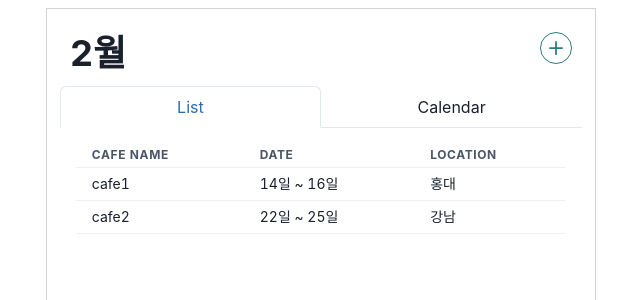
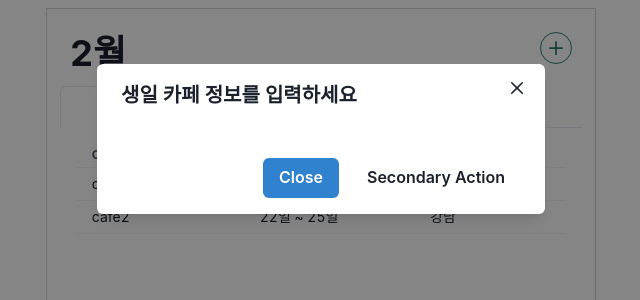
Before and after one commit to YeSeul-0w0/imh-fe, a React (Create React App) app: page /imh-fe/ in a window 1280 px wide. Both pictures are taken after a click on the button 874 px from the left and 48 px from the top of the page. Shown: the top 300 px of the page, without its empty margins (319-959 px from the left). Built offline with nearby package versions, Linux system fonts and the light colour scheme.

Commit message:
feat: add modal for register cafe data

```diff
--- /dev/null
+++ b/src/component/main/AddModal.js
@@ -0,0 +1,37 @@
+import {
+  Button,
+  Modal,
+  ModalBody,
+  ModalCloseButton,
+  ModalContent,
+  ModalFooter,
+  ModalHeader,
+  ModalOverlay,
+  useDisclosure,
+} from "@chakra-ui/react";
+import PropTypes from "prop-types";
+
+function AddModal({ isOpen, onClose }) {
+  return (
+    <Modal isOpen={isOpen} onClose={onClose}>
+      <ModalOverlay />
+      <ModalContent>
+        <ModalHeader>생일 카페 정보를 입력하세요</ModalHeader>
+        <ModalCloseButton />
+        <ModalBody></ModalBody>
+
+        <ModalFooter>
+          <Button colorScheme="blue" mr={3} onClick={onClose}>
+            Close
+          </Button>
+          <Button variant="ghost">Secondary Action</Button>
+        </ModalFooter>
+      </ModalContent>
+    </Modal>
+  );
+}
+AddModal.prototype = {
+  isOpen: PropTypes.bool.isRequired,
+  onClose: PropTypes.func.isRequired,
+};
+export default AddModal;
--- a/src/component/main/MainScreen.js
+++ b/src/component/main/MainScreen.js
@@ -1,21 +1,33 @@
-import { Box, Flex, Heading, IconButton } from "@chakra-ui/react";
-import React from "react";
+import {
+  Box,
+  Flex,
+  Heading,
+  IconButton,
+  useDisclosure,
+} from "@chakra-ui/react";
+import React, { useState } from "react";
 import dummy from "../../static/cafe_list.json"; // 더미 데이터
 import { Tabs, TabList, TabPanels, Tab, TabPanel } from "@chakra-ui/react";
 import Calendar from "./Calendar";
 import List from "./List";
 import { AddIcon } from "@chakra-ui/icons";
+import AddModal from "./AddModal";
+
 function MainScreen() {
   const today = new Date();
+  const { isOpen, onOpen, onClose } = useDisclosure();
 
   return (
     <div>
+      {isOpen ? <AddModal isOpen={isOpen} onClose={onClose} /> : null}
       <Box display="grid" gridGap={2} gridAutoFlow="column" margin="2%">
         <Heading as="h2" size="xl">
           {today.getMonth() + 1}월
         </Heading>
         <Flex justifyContent="flex-end">
           <IconButton
+            id="main-screen-add"
+            onClick={onOpen}
             isRound={true}
             size="sm"
             variant="outline"
@@ -27,7 +39,6 @@ function MainScreen() {
       <Tabs isFitted variant="enclosed">
         <TabList>
           <Tab>List</Tab>
-
           <Tab>Calendar</Tab>
         </TabList>
 
@@ -40,6 +51,7 @@ function MainScreen() {
           </TabPanel>
         </TabPanels>
       </Tabs>
+      <AddModal />
     </div>
   );
 }
```
